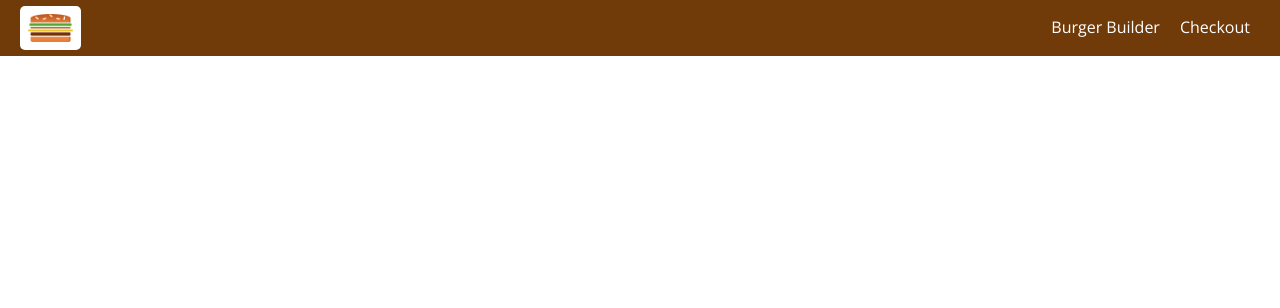
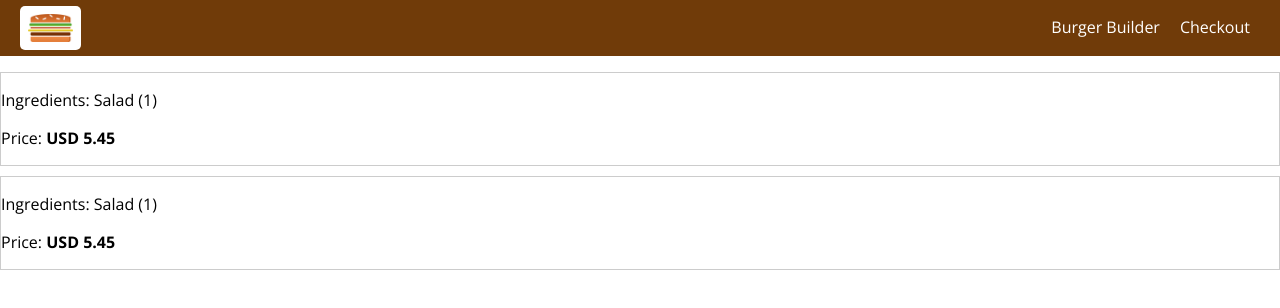
Before and after one commit to ionutale/burger-builder-reactjs, a React app: page /orders in a window 1280 px wide. Shown: the top 308 px of the page. Built offline with nearby package versions, Linux system fonts and the light colour scheme.

Commit message:
Adding an Orders Page

```diff
--- a/src/App.js
+++ b/src/App.js
@@ -3,6 +3,7 @@
 import BugerBuilder from './containers/BurgerBuilder/BurgerBuilder';
 import Checkout from './containers/Checkout/Checkout';
 import {Route, Switch} from 'react-router-dom'
+import Orders from './containers/Orders/Orders';
 
 
 class App extends Component {
@@ -13,6 +14,7 @@
           <Layout>
             <Switch>
                 <Route path="/checkout" component={ Checkout } />
+                <Route path="/orders" component={ Orders } />
                 <Route path="/" exact component={ BugerBuilder } />
             </Switch>
           </Layout>
--- /dev/null
+++ b/src/components/Order/Order.css
@@ -0,0 +1,7 @@
+.Order {
+    width: 100%;
+    border: 1px solid #ccc;
+    box-shadow: 10px;
+    margin: 10px auto;
+    box-sizing: border-box;
+}
--- /dev/null
+++ b/src/components/Order/Order.js
@@ -0,0 +1,12 @@
+import React from 'react'
+import classes from './Order.css'
+const Order = (props) => {
+   return (
+        <div className={classes.Order}>
+            <p>Ingredients: Salad (1)</p>
+            <p>Price: <strong>USD 5.45</strong></p>
+        </div>
+    )
+}
+
+export default Order
--- /dev/null
+++ b/src/containers/Orders/Orders.js
@@ -0,0 +1,15 @@
+import React, { Component } from 'react'
+import Order from '../../components/Order/Order';
+
+class Orders extends Component {
+    render() {
+        return (
+            <div>
+                <Order />
+                <Order />
+            </div>
+        )
+    }
+}
+
+export default Orders
```
Also changed, not shown: src/containers/Orders/Orders.css (added).
